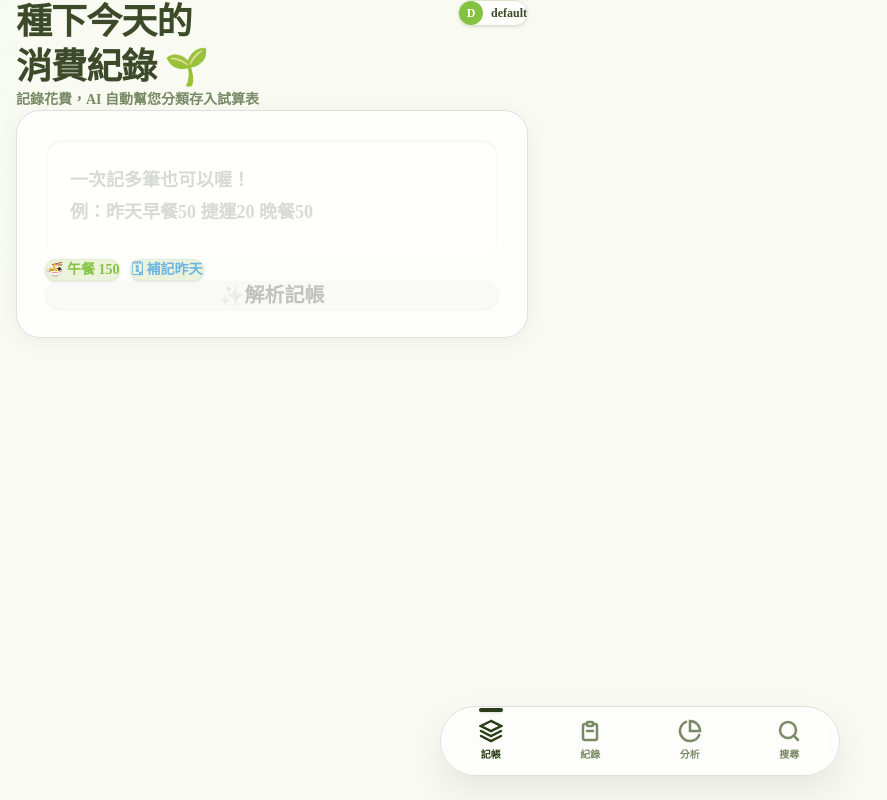
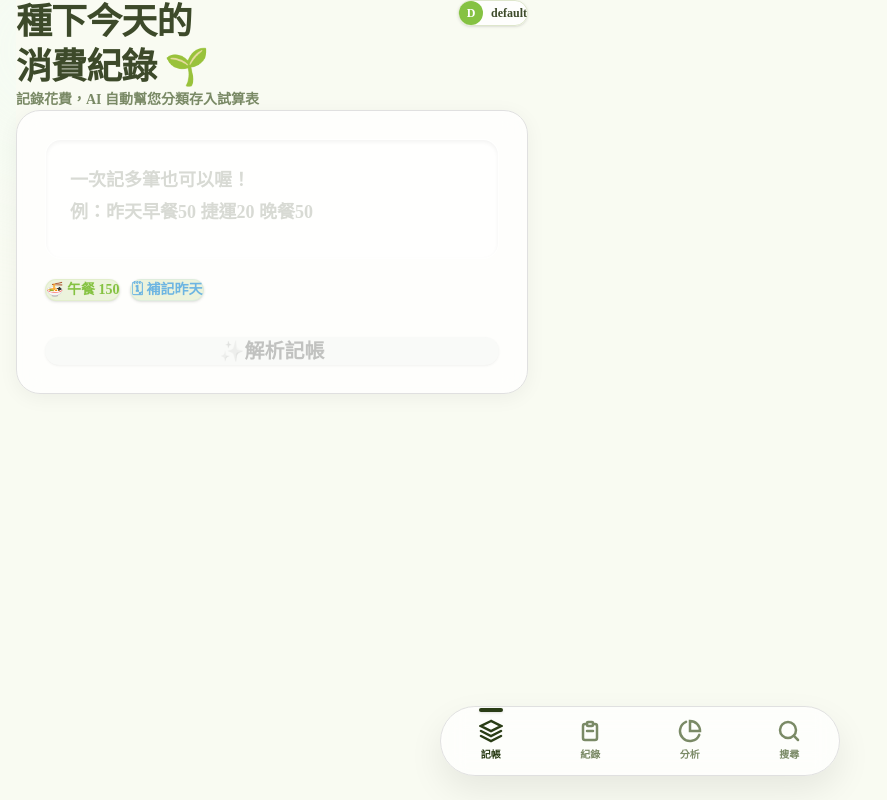
Before and after one commit to Rando1006/Accountingweb, a Next.js app: page / in a window 1280 px wide. Shown: the whole page, without its empty margins (0-887 px from the left). Built offline with nearby package versions, Linux system fonts and the light colour scheme.

Commit message:
style(home): optimize parse and submit buttons vertical spacing to 16px

```diff
--- a/app/page.tsx
+++ b/app/page.tsx
@@ -138,7 +138,7 @@ export default function Home() {
             />
 
             {/* 快捷按鈕列 */}
-            <div className="flex gap-2.5 mt-5 mb-6 px-2 flex-wrap">
+            <div className="flex gap-2.5 px-2 flex-wrap" style={{ marginTop: "20px", marginBottom: "20px" }}>
               <button
                 onClick={() => setInputText("午餐150")}
                 className="flex items-center gap-1.5 px-4 py-2 bg-[var(--bg-soft)] text-[var(--accent)] text-sm font-black rounded-full hover:bg-[var(--accent)] hover:text-white transition-all shadow-sm border border-[var(--accent)]/10"
@@ -154,7 +154,7 @@ export default function Home() {
             </div>
 
             {/* 解析按鈕——美甲友善/大熱區滿版設計 */}
-            <div className="mt-4 pb-2">
+            <div style={{ marginTop: "16px" }}>
               <button
                 onClick={handleParse}
                 disabled={parsing || !inputText.trim()}
@@ -175,7 +175,7 @@ export default function Home() {
           )}
 
           {previews.length > 0 && (
-            <div className="space-y-4 animate-soft-in">
+            <div className="space-y-5 animate-soft-in" style={{ marginTop: "24px" }}>
               <div className="flex items-center justify-between px-4">
                 <h3 className="text-sm font-black flex items-center gap-2" style={{ color: "var(--text-muted)" }}>
                   <span className="w-2 h-5 bg-[var(--accent)] rounded-full" />
@@ -226,6 +226,7 @@ export default function Home() {
                 onClick={handleSaveAll}
                 disabled={saving}
                 className="w-full py-7 mb-4 bg-gradient-to-r from-[var(--accent)] to-[var(--accent-hover)] text-white font-black text-2xl rounded-[1.5rem] shadow-xl shadow-[var(--accent)]/40 transition-all flex items-center justify-center gap-3 active:scale-95 active:shadow-md disabled:grayscale"
+                style={{ marginTop: "16px" }}
               >
                 {saving ? (
                   <div className="w-6 h-6 border-4 border-white/30 border-t-white rounded-full animate-spin" />
```
